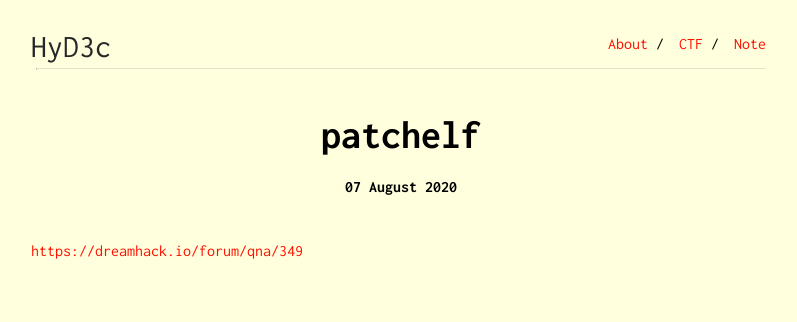
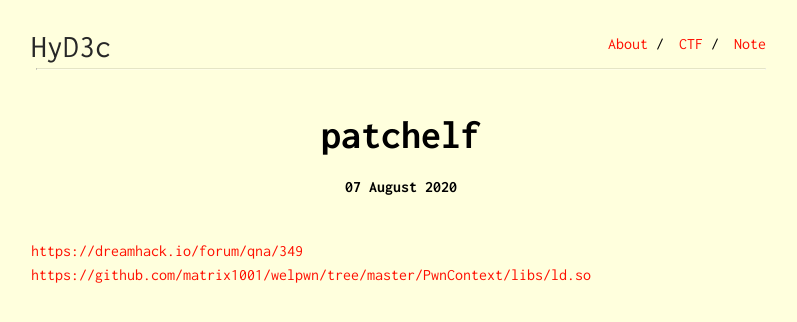
Before and after one commit to HyD3c/HyD3c.github.io, a Jekyll site: the page built from _note/2020-09-14-patchelf.md, in a window 1280 px wide. Shown: the top 322 px of the page, without its empty margins (239-1036 px from the left). Built offline with Jekyll 4.4.1, drawn with Linux system fonts in a browser that asks for light colours; some web fonts are replaced; part of the change alters nothing that is shown.

Commit message:
Update 2020-09-14-patchelf.md

```diff
--- a/_note/2020-09-14-patchelf.md
+++ b/_note/2020-09-14-patchelf.md
@@ -6,3 +6,4 @@ layout: post
 part: pwnable
 ---
 [https://dreamhack.io/forum/qna/349](https://dreamhack.io/forum/qna/349)
+[https://github.com/matrix1001/welpwn/tree/master/PwnContext/libs/ld.so](https://github.com/matrix1001/welpwn/tree/master/PwnContext/libs/ld.so)
```
